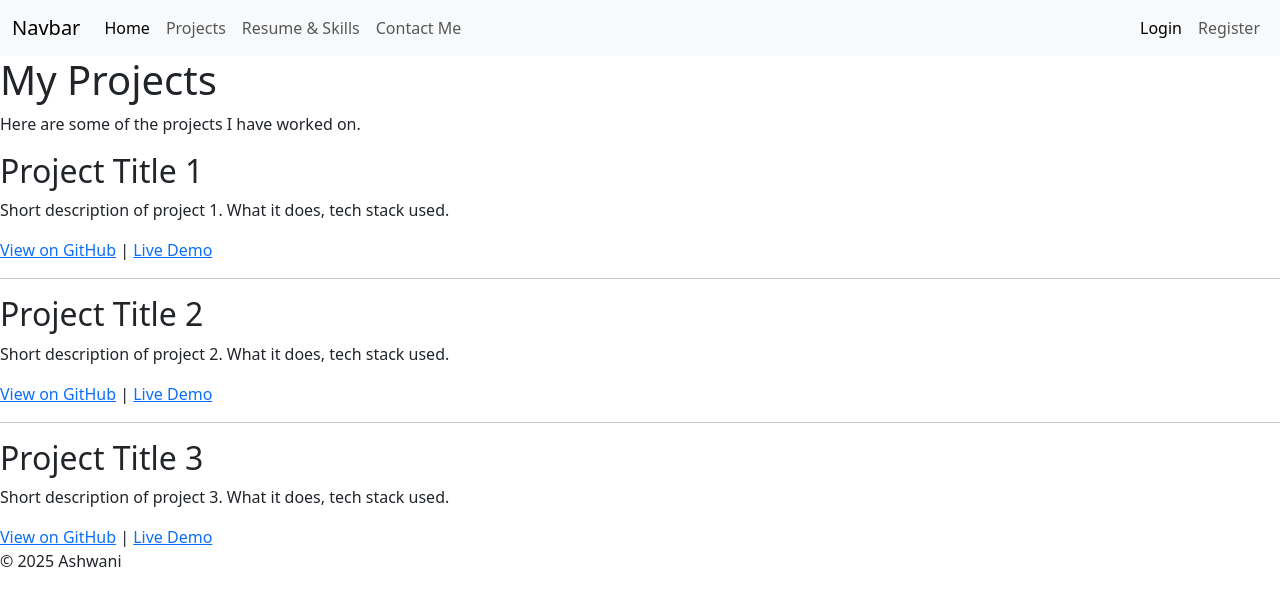
After one commit to AshwaniSaraswat99/Myportfolio_django, a Django app: page /projects in a window 1280 px wide. The commit adds this page. Shown: the top 606 px of the page. Run offline with Django 5.2, Linux system fonts and the light colour scheme.

Commit message:
made template pages for my portfolio

```diff
--- a/myportfolio/portfolio/urls.py
+++ b/myportfolio/portfolio/urls.py
@@ -3,5 +3,9 @@ from . import views
 
 urlpatterns=[
     path("",views.home,name="home"),
-
+    path('projects',views.projects,name="projects"),
+    path('resume',views.resume,name="resume"),
+    path('contact',views.contact,name="contact"),
+    path('login',views.login,name="login"),
+    path('register',views.register,name="register"),
 ]
--- a/myportfolio/portfolio/views.py
+++ b/myportfolio/portfolio/views.py
@@ -4,3 +4,17 @@ from django.contrib import messages
 # Create your views here.
 def home(request):
     return render(request,"home.html")
+def projects(request):
+    return render(request, "project.html")
+
+def resume(request):
+    return render(request, "resume.html")
+
+def contact(request):
+    return render(request, "contact.html")
+
+def login(request):
+    return render(request, "login.html")
+
+def register(request):
+    return render(request, "register.html")
--- /dev/null
+++ b/myportfolio/templates/components/navbar.html
@@ -0,0 +1,33 @@
+<nav class="navbar navbar-expand-lg bg-body-tertiary">
+  <div class="container-fluid">
+    <a class="navbar-brand" href="#">Navbar</a>
+    <button class="navbar-toggler" type="button" data-bs-toggle="collapse" data-bs-target="#navbarNav" aria-controls="navbarNav" aria-expanded="false" aria-label="Toggle navigation">
+      <span class="navbar-toggler-icon"></span>
+    </button>
+    <div class="collapse navbar-collapse" id="navbarNav">
+      <ul class="navbar-nav">
+        <li class="nav-item">
+          <a class="nav-link active" aria-current="page" href="">Home</a>
+        </li>
+        <li class="nav-item">
+          <a class="nav-link" href="{% url 'projects' %}">Projects</a>
+        </li>
+        <li class="nav-item">
+          <a class="nav-link" href="{% url 'resume'%}">Resume & Skills</a>
+        </li>
+        <li class="nav-item">
+          <a class="nav-link " href="{% url 'contact' %}" >Contact Me</a>
+        </li>
+      </ul>
+    </div>
+    <div>
+        <ul class="navbar-nav">
+        <li class="nav-item">
+          <a class="nav-link active" aria-current="page" href="{% url 'login' %}">Login</a>
+        </li>
+        <li class="nav-item">
+          <a class="nav-link" href="{% url 'login' %}">Register</a>
+        </li>
+    </div>
+  </div>
+</nav>
--- /dev/null
+++ b/myportfolio/templates/project.html
@@ -0,0 +1,49 @@
+{% load static %}
+<!DOCTYPE html>
+<html lang="en">
+<head>
+    <meta charset="UTF-8">
+    <meta name="viewport" content="width=device-width, initial-scale=1.0">
+    <title>Projects - Ashwani</title>
+    <link href="https://cdn.jsdelivr.net/npm/bootstrap@5.3.8/dist/css/bootstrap.min.css" rel="stylesheet" integrity="sha384-sRIl4kxILFvY47J16cr9ZwB07vP4J8+LH7qKQnuqkuIAvNWLzeN8tE5YBujZqJLB" crossorigin="anonymous">
+</head>
+<body>
+    <!-- Navbar -->
+    <section id="navbar">
+        {% include 'components/navbar.html' %}
+    </section>
+
+    <!-- Page Heading -->
+    <section id="heading">
+        <h1>My Projects</h1>
+        <p>Here are some of the projects I have worked on.</p>
+    </section>
+
+    <!-- Projects List -->
+    <section id="projects">
+        <div>
+            <h2>Project Title 1</h2>
+            <p>Short description of project 1. What it does, tech stack used.</p>
+            <a href="#">View on GitHub</a> | <a href="#">Live Demo</a>
+        </div>
+        <hr>
+        <div>
+            <h2>Project Title 2</h2>
+            <p>Short description of project 2. What it does, tech stack used.</p>
+            <a href="#">View on GitHub</a> | <a href="#">Live Demo</a>
+        </div>
+        <hr>
+        <div>
+            <h2>Project Title 3</h2>
+            <p>Short description of project 3. What it does, tech stack used.</p>
+            <a href="#">View on GitHub</a> | <a href="#">Live Demo</a>
+        </div>
+    </section>
+
+    <!-- Footer -->
+    <section id="footer">
+        <p>© 2025 Ashwani</p>
+    </section>
+
+</body>
+</html>
```
Also changed, not shown: myportfolio/myportfolio/settings.py (+4 -3 lines), myportfolio/templates/ contact.html (added, +39 -0 lines), myportfolio/templates/contact.html (added, +39 -0 lines), myportfolio/templates/home.html (+61 -9 lines), myportfolio/templates/resume.html (added, +43 -0 lines), myportfolio/templates/Register.html (added), myportfolio/templates/login.html (added), 3 other files.
